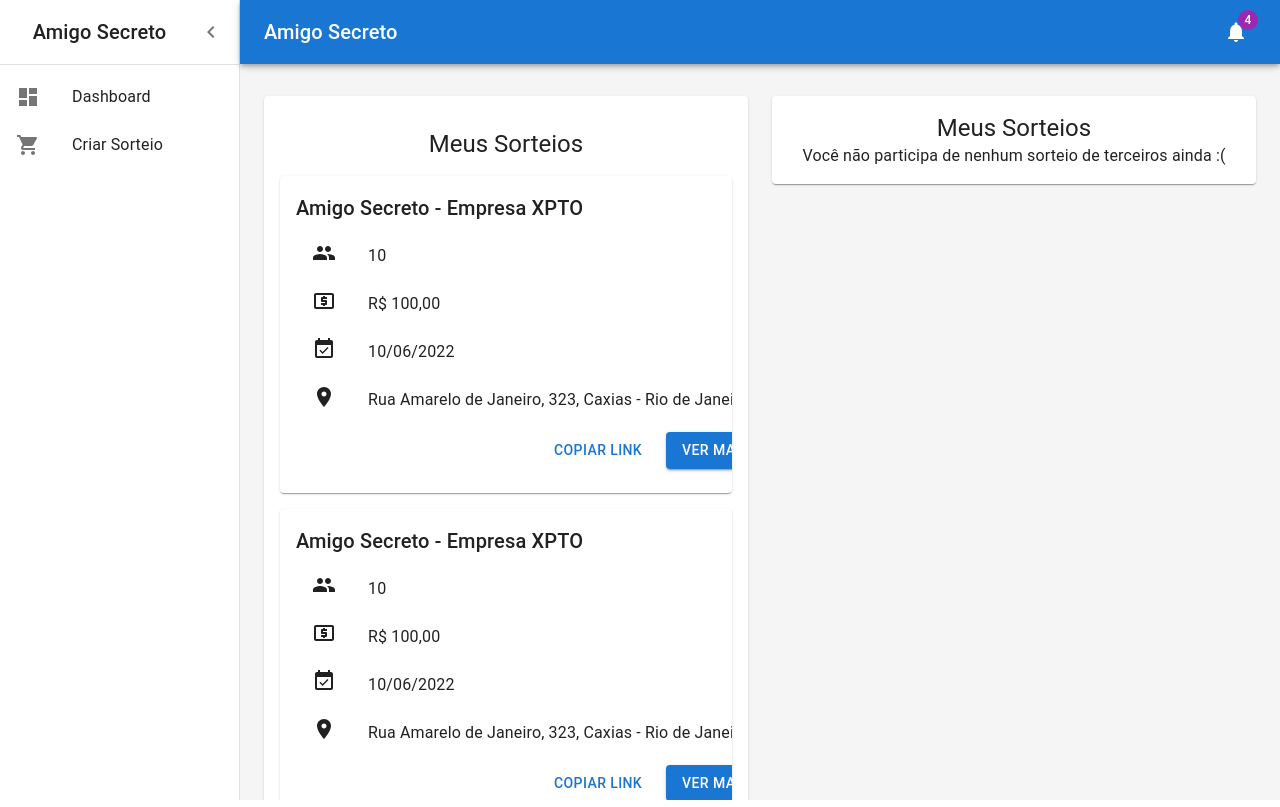
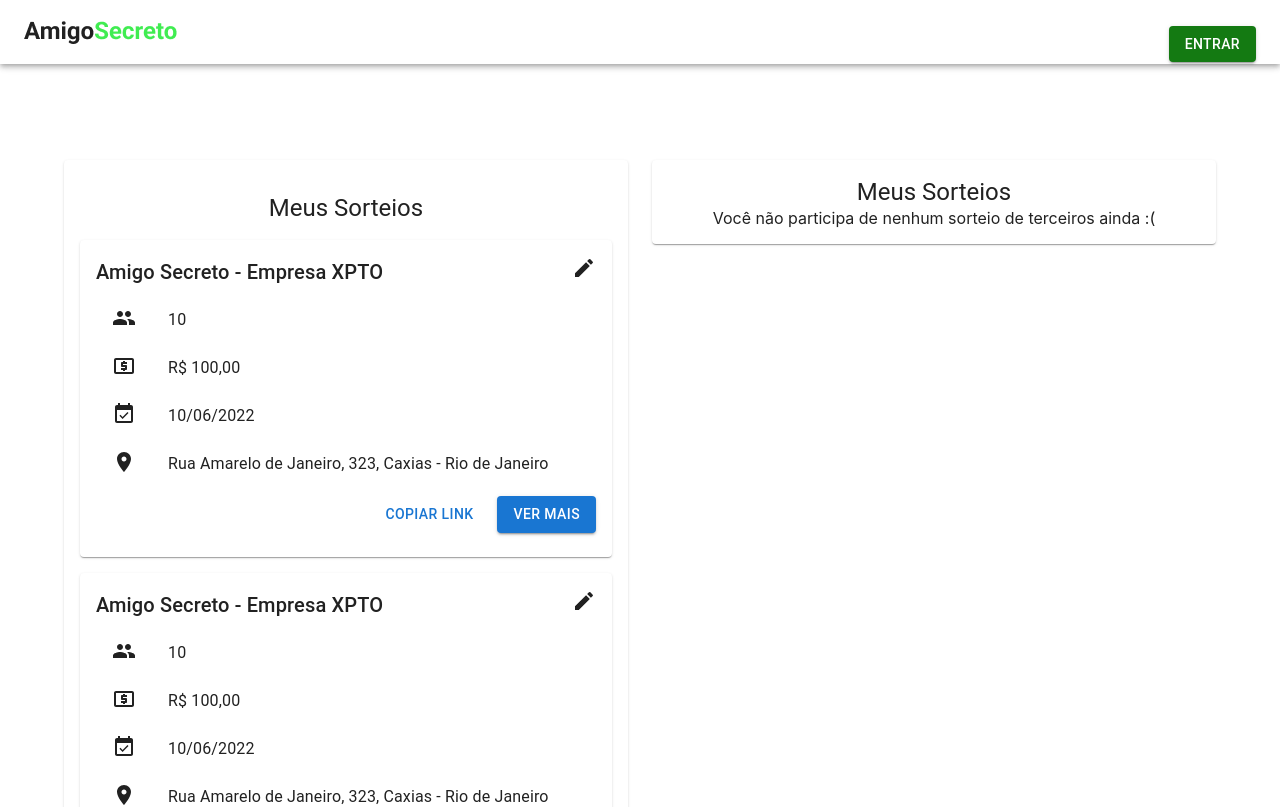
Before and after one commit to samuelbraga/amigo-secreto, a React (Create React App) app in the folder frontend/: page /dashboard in a window 1280 px wide. Shown: the top 807 px of the page. Built offline with nearby package versions, Linux system fonts and the light colour scheme.

Commit message:
update gitignore

```diff
--- a/frontend/src/Components/Dashboard.js
+++ b/frontend/src/Components/Dashboard.js
@@ -17,57 +17,9 @@ import MenuIcon from '@mui/icons-material/Menu';
 import ChevronLeftIcon from '@mui/icons-material/ChevronLeft';
 import NotificationsIcon from '@mui/icons-material/Notifications';
 
-import MenuList from './MenuList';
+import ResponsiveAppBar from './Menu'
 import UserDraw from '../Modules/UserDraw';
 import UserBets from '../Modules/UserBets';
-
-const drawerWidth = 240;
-
-const AppBar = styled(MuiAppBar, {
-  shouldForwardProp: (prop) => prop !== 'open',
-})(({ theme, open }) => ({
-  zIndex: theme.zIndex.drawer + 1,
-  transition: theme.transitions.create(['width', 'margin'], {
-    easing: theme.transitions.easing.sharp,
-    duration: theme.transitions.duration.leavingScreen,
-  }),
-  ...(open && {
-    marginLeft: drawerWidth,
-    width: `calc(100% - ${drawerWidth}px)`,
-    transition: theme.transitions.create(['width', 'margin'], {
-      easing: theme.transitions.easing.sharp,
-      duration: theme.transitions.duration.enteringScreen,
-    }),
-  }),
-}));
-
-const Drawer = styled(MuiDrawer, { shouldForwardProp: (prop) => prop !== 'open' })(
-  ({ theme, open }) => ({
-    '& .MuiDrawer-paper': {
-      position: 'relative',
-      whiteSpace: 'nowrap',
-      width: drawerWidth,
-      transition: theme.transitions.create('width', {
-        easing: theme.transitions.easing.sharp,
-        duration: theme.transitions.duration.enteringScreen,
-      }),
-      boxSizing: 'border-box',
-      ...(!open && {
-        overflowX: 'hidden',
-        transition: theme.transitions.create('width', {
-          easing: theme.transitions.easing.sharp,
-          duration: theme.transitions.duration.leavingScreen,
-        }),
-        width: theme.spacing(7),
-        [theme.breakpoints.up('sm')]: {
-          width: theme.spacing(9),
-        },
-      }),
-    },
-  }),
-);
-
-const mdTheme = createTheme();
 
 function DashboardContent() {
   const [open, setOpen] = React.useState(true);
@@ -76,79 +28,13 @@ function DashboardContent() {
   };
 
   return (
+    <>
+      <ResponsiveAppBar/>
       <Box sx={{ display: 'flex' }}>
-        <CssBaseline />
-        <AppBar position="absolute" open={open}>
-          <Toolbar
-            sx={{
-              pr: '24px', // keep right padding when drawer closed
-              justifyContent:'space-between'
-            }}
-          >
-            <IconButton
-              edge="start"
-              color="inherit"
-              aria-label="open drawer"
-              onClick={toggleDrawer}
-              sx={{
-                marginRight: '36px',
-                ...(open && { display: 'none' }),
-              }}
-            >
-              <MenuIcon />
-            </IconButton>
-            <Typography
-              component="h1"
-              variant="h6"
-              color="inherit"
-              noWrap
-            >
-              Amigo Secreto
-            </Typography>
-            <IconButton color="inherit">
-              <Badge badgeContent={4} color="secondary">
-                <NotificationsIcon />
-              </Badge>
-            </IconButton>
-          </Toolbar>
-        </AppBar>
-        <Drawer variant="permanent" open={open}>
-          <Toolbar
-            sx={{
-              display: 'flex',
-              alignItems: 'center',
-              justifyContent: 'flex-end',
-              px: [1],
-            }}
-          >
-            <Typography
-              component="h1"
-              variant="h6"
-              color="inherit"
-              noWrap
-              sx={{ flexGrow: 1 }}
-            >
-              Amigo Secreto
-            </Typography>
-            <IconButton onClick={toggleDrawer}>
-              <ChevronLeftIcon />
-            </IconButton>
-          </Toolbar>
-          <Divider />
-          <List component="nav">
-            {MenuList}
-          </List>
-        </Drawer>
         <Box
           component="main"
           sx={{
-            backgroundColor: (theme) =>
-              theme.palette.mode === 'light'
-                ? theme.palette.grey[100]
-                : theme.palette.grey[900],
             flexGrow: 1,
-            height: '100vh',
-            overflow: 'auto',
           }}
         >
           <Toolbar />
@@ -165,6 +51,7 @@ function DashboardContent() {
           </Container>
         </Box>
       </Box>
+    </>
   );
 }
 
--- a/frontend/src/Components/Menu.js
+++ b/frontend/src/Components/Menu.js
@@ -22,7 +22,7 @@ const ResponsiveAppBar = () => {
                 type="submit"
                 onClick={() => setShowLogin(true)}
                 style={{ backgroundColor:"#147A12" }}
-                sx={{ mt: 3, mb: 2 }}
+                sx={{ mt: 3 }}
               >
                 Entrar
               </Button>
--- a/frontend/src/Services/api.js
+++ b/frontend/src/Services/api.js
@@ -1,7 +1,7 @@
 import axios from 'axios'
 
 const instance = axios.create({
-    baseURL: 'http://localhost:3333/v1'
+    baseURL: 'http://api.mumuz.in/v1'
 })
 
 instance.defaults.headers.contentType = 'application/json'
```
Also changed, not shown: 1 other file (tests, documents, lock files or other folders).
